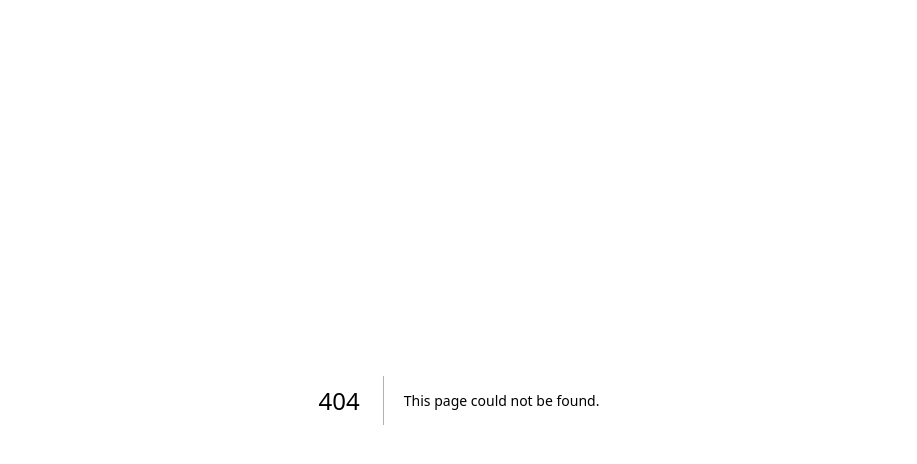
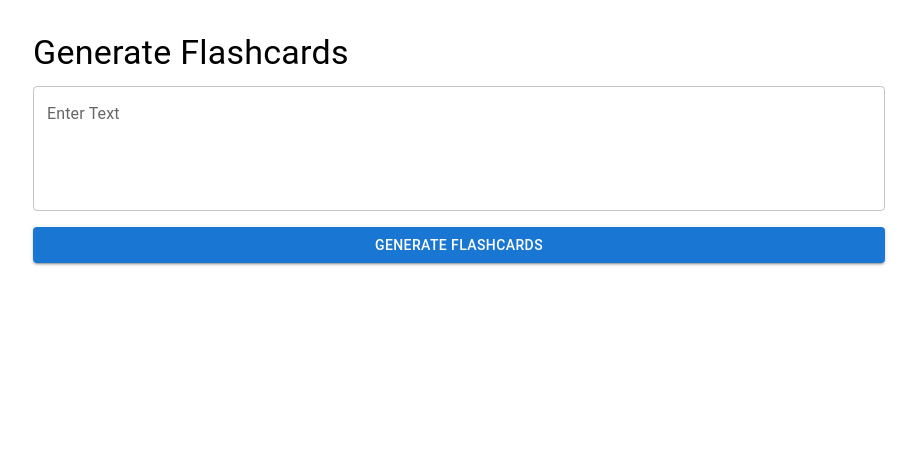
Before and after one commit to Cybersunami/FlashcardsAI, a Next.js app: page /generate in a window 1280 px wide. Before the commit this address had no page. Shown: the top 464 px of the page, without its empty margins (181-1098 px from the left). Built offline with nearby package versions, Linux system fonts and the light colour scheme; no server answers.

Commit message:
Basis Setup for Generate Flashcard Page

```diff
--- /dev/null
+++ b/app/generate/page.js
@@ -0,0 +1,49 @@
+'use client'
+
+import {useState} from 'react'
+import {useUser} from '@clerk/nextjs'
+import {Container,
+    TextField,
+    Button,
+    Typography,
+    Box,} from '@mui/material'
+
+export default function Generate() {
+    const {isLoaded, isSignedIn, user} = useUser()
+    const [text, setText] = useState('')
+    const [flashcards, setFlashcards] = useState([])
+    const [flipped, setFlipped] = useState([])
+
+    const handleSubmit = async () => {
+        //Implement the API call here
+    }
+
+    return (
+        <Container maxWidth="md">
+            <Box sx={{ my: 4 }}>
+                <Typography variant="h4" component="h1" gutterBottom>
+                    Generate Flashcards
+                </Typography>
+                <TextField
+                value={text}
+                onChange={(e) => setText(e.target.vale)}
+                label="Enter Text"
+                fullWidth
+                multiline
+                rows={4}
+                variant="outlined"
+                sx={{ mb: 2 }}
+                />
+                <Button
+                variant="contained"
+                color="primary"
+                onClick={handleSubmit}
+                fullWidth
+                >
+                    Generate Flashcards
+                </Button>
+            </Box>
+            {/*Adding Flashcard display after the API calls have been handled to generate the flashcards*/}
+        </Container>
+    )
+}
```
